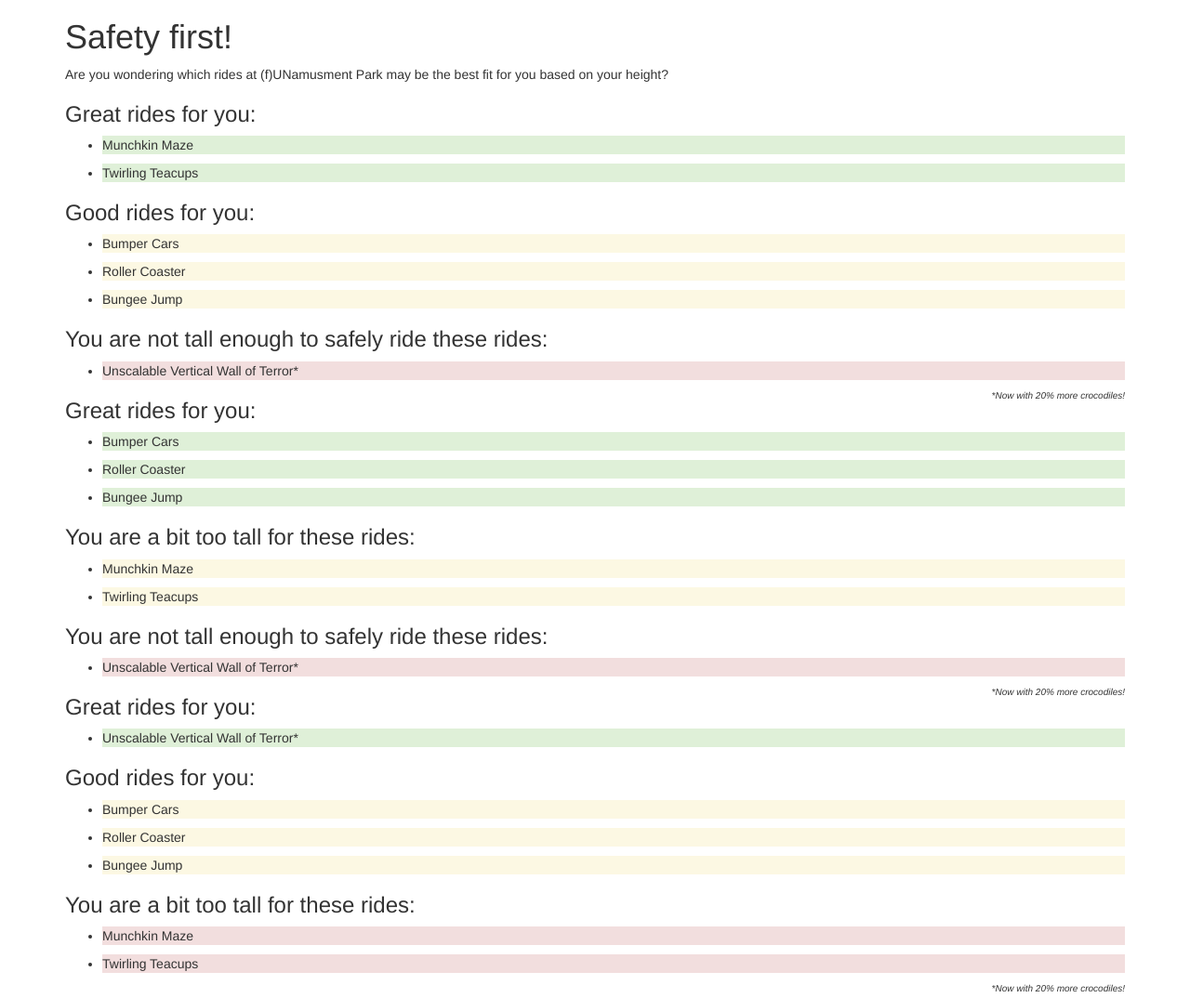
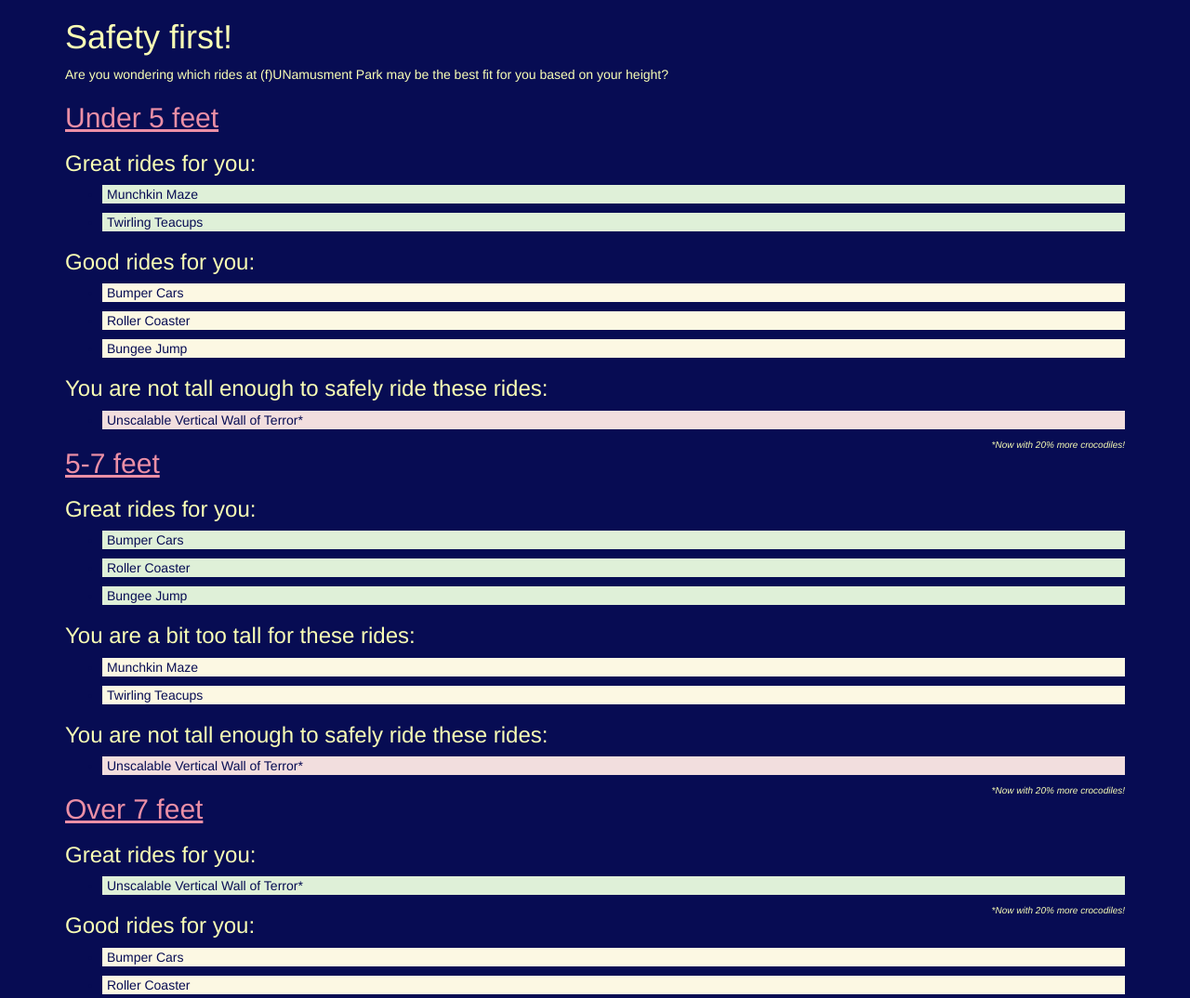
Before and after one commit to k8thedinosaur/amusement-park, a plain HTML site: page index.html in a window 1280 px wide. Shown: the top 1074 px of the page at 93% size. Drawn offline with Linux system fonts and the light colour scheme.

Commit message:
style rest of the page

```diff
--- a/css/styles.css
+++ b/css/styles.css
@@ -1,9 +1,34 @@
-/* #under60, #over60under84, #over84 {
+/* #under5, #over5under7, #over7 {
   display: none;
 } */
-
+body {
+  background: rgb(7, 12, 83);
+  color: rgb(250, 255, 181);
+}
 .crocs {
   font-size: x-small;
   font-style: italic;
   float:right;
 }
+
+h2 {
+  text-decoration: underline;
+  color: rgb(235, 143, 166);
+}
+
+li {
+  color: rgb(7, 12, 83);
+  padding-left: 5px;
+}
+
+.good {
+  background:rgb(129, 228, 129);
+}
+
+.okay {
+  background: rgb(250, 255, 181);
+}
+
+.ungood {
+  background: rgb(235, 143, 166)
+}
--- a/index.html
+++ b/index.html
@@ -15,6 +15,7 @@
       </div>
 
       <div id="under5">
+        <h2>Under 5 feet</h2>
         <h3>Great rides for you:</h3>
         <ul>
           <li class="munchkin-maze bg-success"><p>Munchkin Maze</p></li>
@@ -36,7 +37,7 @@
       </div>
 
       <div id="over5under7">
-
+        <h2>5-7 feet</h2>
         <h3>Great rides for you:</h3>
         <ul>
           <li class="bumper-cars bg-success"><p>Bumper Cars</p></li>
@@ -58,10 +59,12 @@
       </div>
 
       <div id="over7">
+        <h2>Over 7 feet</h2>
         <h3>Great rides for you:</h3>
         <ul>
           <li class="unscalable-wall bg-success"><p></p>Unscalable Vertical Wall of Terror*</p></li>
         </ul>
+        <p><span class="crocs">*Now with 20% more crocodiles!</span></p>
         <h3>Good rides for you:</h3>
         <ul>
           <li class="bumper-cars bg-warning"><p>Bumper Cars</p></li>
@@ -75,7 +78,6 @@
           <li class="twirling-teacups bg-danger"><p>Twirling Teacups</p></li>
         </ul>
 
-        <p><span class="crocs">*Now with 20% more crocodiles!</span></p>
       </div>
 
     </div>
```
